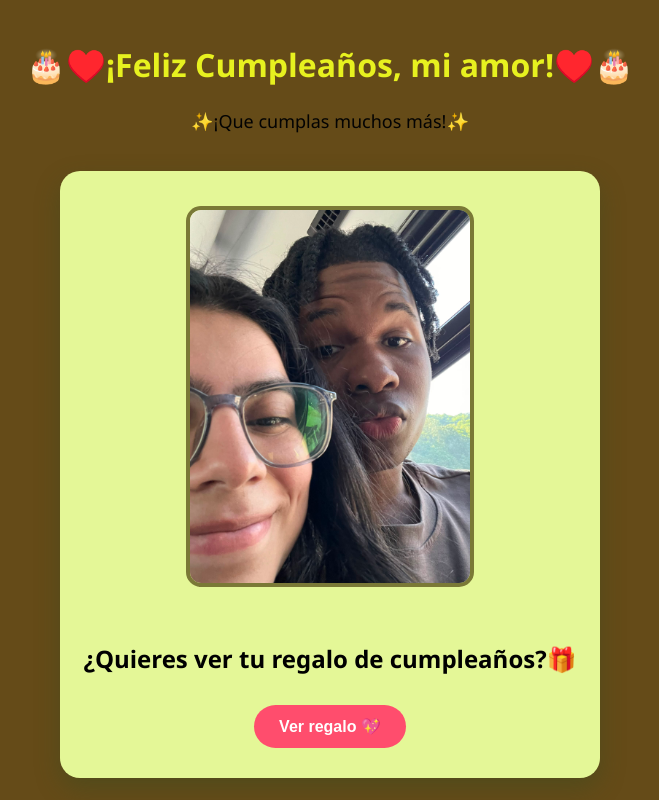
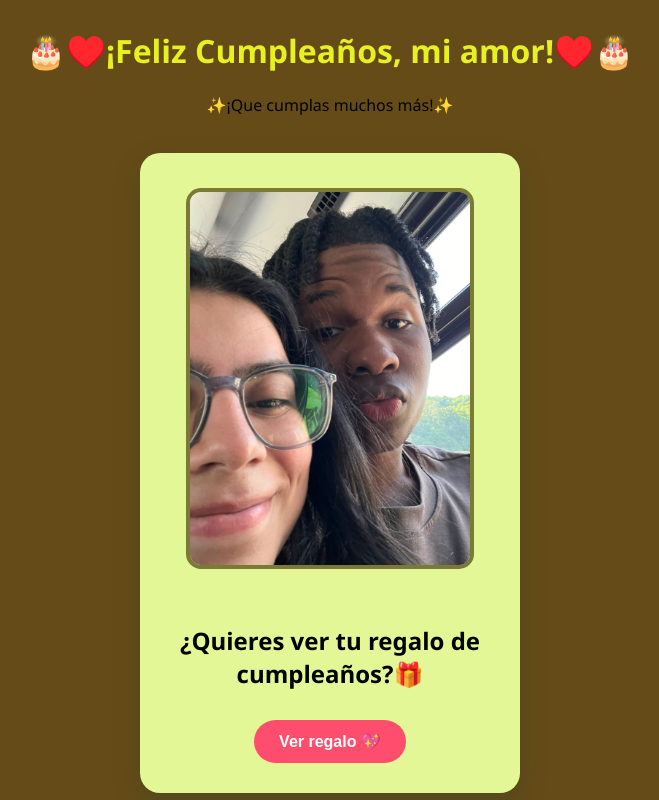
Before and after one commit to mariajosevelez03-lang/para-alexis, a plain HTML site: page index.html in a window 1280 px wide. Both pictures are taken after a click on the element 640 px from the left and 363 px from the top of the page. Shown: the whole page, without its empty margins (310-969 px from the left). Drawn offline with nearby package versions, Linux system fonts and the light colour scheme.

Commit message:
Add files via upload

```diff
--- a/index.html
+++ b/index.html
@@ -3,6 +3,8 @@
 
 <head>
     <meta charset="UTF-8">
+    <!-- 📱 ESTA ES LA LÍNEA MÁGICA QUE FALTA PARA EL CELULAR -->
+    <meta name="viewport" content="width=device-width, initial-scale=1.0">
     <title>El cumple de mi guapo Alexis</title>
     <link rel="stylesheet" href="style.css">
 </head>
--- a/style.css
+++ b/style.css
@@ -104,26 +104,26 @@ h1 {
 
 p {
     color: #030303;
-    text-align: center;
-    font-size: 18px;
+    text-align: left; /* 🌟 Cambiado a 'left' o 'justify' para que la carta se lea como un libro en el celular */
+    font-size: 16px;  /* 🌟 Un pelín más pequeña para que quepa bien en pantallas móviles */
+    line-height: 1.5; /* 🌟 Le da espacio entre renglones para que no se amontone el texto */
 }
 
 .tarjeta {
     background-color: rgb(228, 247, 151);
-    padding: 20px; /* Reducimos un poquito el relleno para ganar espacio en celular */
+    padding: 20px;
     border-radius: 20px;
     box-shadow: 0px 10px 25px rgba(44, 77, 33, 0.356);
     text-align: center;
-    max-width: 500px; /* 🌟 CAMBIO: Achicamos el ancho máximo para que en ningún dispositivo se vea "gigante" o estirado */
-    width: 85%; /* 🌟 CAMBIO: Dejamos un margen del 15% libre a los lados en el celular para que respire */
+    width: 85%;
+    max-width: 340px; /* 🌟 OJO AQUÍ: Cambiamos a 340px. Este es el tamaño perfecto para que calce exacto en la pantalla de cualquier celular sin deformarse */
     margin-top: 20px;
     display: flex;
-    flex-direction: column; /* 🌟 CAMBIO: En celulares, fuerza a que la foto vaya arriba y la carta abajo, ¡así no se amontonan de lado! */
+    flex-direction: column;
     justify-content: center;
     align-items: center;
     gap: 20px;
 }
-
 .oculto {
     display: none;
     width: 100%; /* 🌟 CAMBIO: Obliga a la carta a ocupar todo el ancho disponible de la tarjeta de forma fluida */
```
